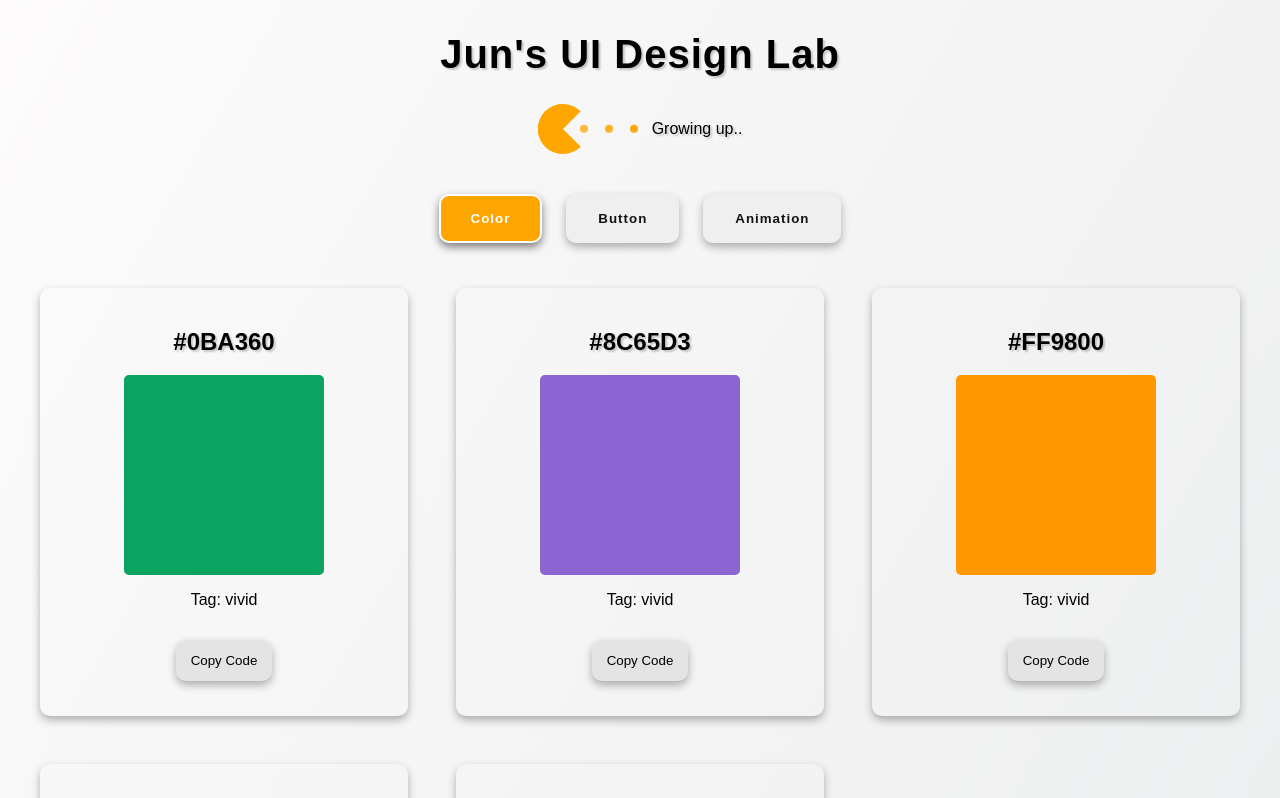
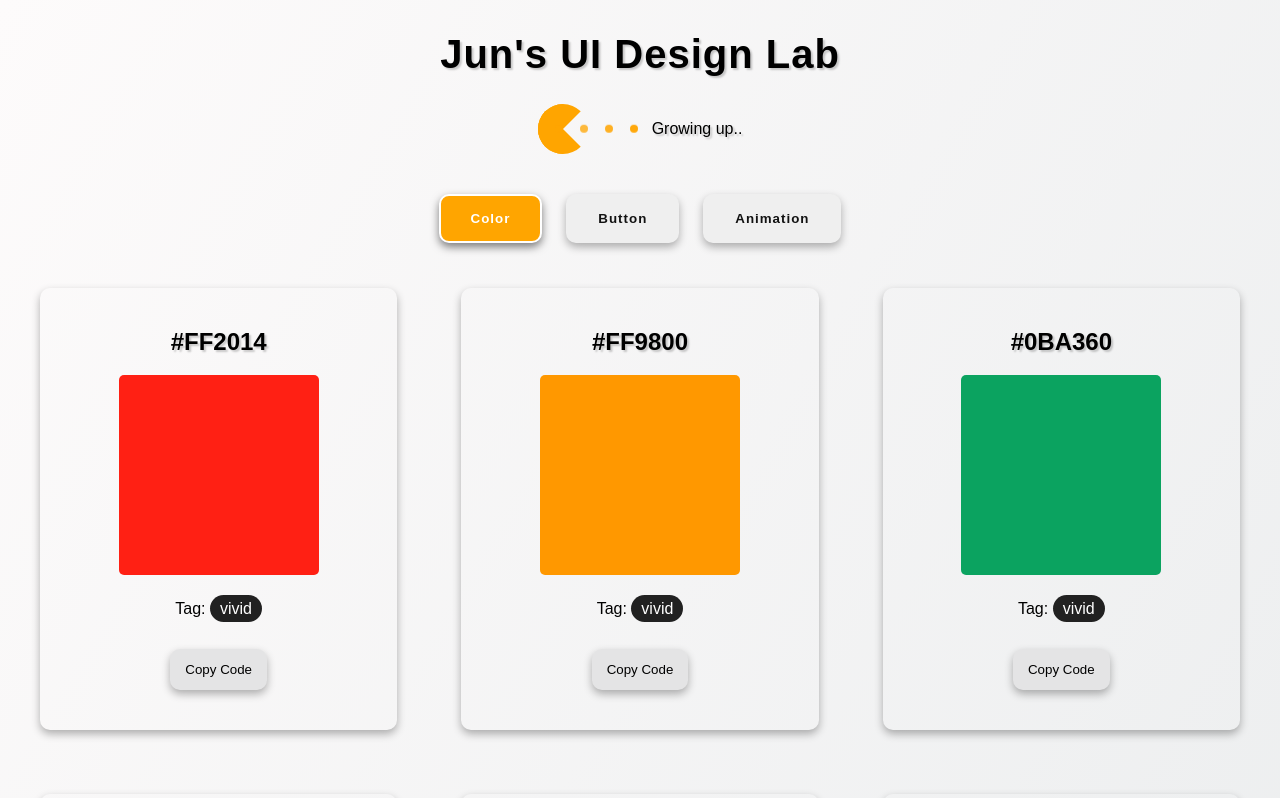
Before and after one commit to JunLee8108/jun-ui-design-lab, a React (Create React App) app: page / in a window 1280 px wide. Shown: the top 798 px of the page. Built offline with nearby package versions, Linux system fonts and the light colour scheme; a web font is replaced by a local one.

Commit message:
design updated

```diff
--- a/src/components/common/Data.js
+++ b/src/components/common/Data.js
@@ -1,4 +1,14 @@
 const buttonData = [
+  {
+    id: 5,
+    name: "#ff2014",
+    tag: "vivid",
+  },
+  {
+    id: 2,
+    name: "#ff9800",
+    tag: "vivid",
+  },
   {
     id: 0,
     name: "#0ba360",
@@ -7,11 +17,6 @@ const buttonData = [
   {
     id: 1,
     name: "#8c65d3",
-    tag: "vivid",
-  },
-  {
-    id: 2,
-    name: "#ff9800",
     tag: "vivid",
   },
   {
--- a/src/index.css
+++ b/src/index.css
@@ -19,9 +19,22 @@ button {
   animation: slideUp 0.7s 0.2s forwards;
 }
 
+.animation2 {
+  opacity: 0;
+  transform: translateX(20px);
+  animation: slideLeft 0.7s 0.2s forwards;
+}
+
 @keyframes slideUp {
   to {
     opacity: 1;
     transform: translateY(0);
   }
 }
+
+@keyframes slideLeft {
+  to {
+    opacity: 1;
+    transform: translateX(0);
+  }
+}
--- a/src/pages/home/Home.css
+++ b/src/pages/home/Home.css
@@ -4,7 +4,7 @@
   margin: auto;
   display: grid;
   grid-template-columns: repeat(auto-fit, minmax(300px, 1fr));
-  grid-gap: 3rem 3rem;
+  grid-gap: 4rem 4rem;
   justify-content: center;
   align-items: center;
   align-content: center;
@@ -26,16 +26,20 @@
   text-shadow: 2px 2px 2px rgba(0, 0, 0, 0.2);
 }
 
-.home-color-box {
-  width: 200px;
-  background-color: #0ba360;
-  height: 200px;
-  border-radius: 5px;
+.home-box-tag {
+  margin-top: 25px;
+}
+
+.home-box-tag-span {
+  padding: 5px 10px;
+  background-color: #212121;
+  color: white;
+  border-radius: 50px;
 }
 
 .home-box-button {
   margin-top: 15px;
-  margin-bottom: 15px;
+  margin-bottom: 20px;
   padding: 13px 15px;
   border: none;
   border-radius: 10px;
@@ -60,9 +64,27 @@
 .home-code-box {
   margin-top: 10px;
   margin-bottom: 10px;
-  border-radius: 50px;
+  border-radius: 30px;
   border: gray 2px dotted;
   padding: 0 20px;
+  letter-spacing: 0.5px;
   font-size: 0.8rem;
-  box-shadow: 0 4px 8px 0 rgba(0, 0, 0, 0.2);
+  box-shadow: 0 4px 8px 0 rgba(0, 0, 0, 0.1);
 }
+
+.home-code-box-close {
+  border: none;
+  color: red;
+  padding: 8px 12px;
+  margin-top: 10px;
+  background-color: transparent;
+  border-radius: 50px;
+  cursor: pointer;
+  font-weight: bold;
+  transition: 0.4s all ease;
+  font-size: 0.9rem;
+}
+
+.home-code-box-close:hover {
+  background-color: rgba(0, 0, 0, 0.1);
+}
--- a/src/pages/home/Home.js
+++ b/src/pages/home/Home.js
@@ -23,6 +23,11 @@ export default function Home() {
     navigator.clipboard.writeText(item.toUpperCase());
   };
 
+  const handleCodeBoxClose = () => {
+    setClicked(false);
+    setActiveIndex(-1);
+  };
+
   return (
     <>
       <div className="home-container animation">
@@ -33,7 +38,9 @@ export default function Home() {
 
               <DynamicBgColor bg={item.name} />
 
-              <p>Tag: {item.tag}</p>
+              <p className="home-box-tag">
+                Tag: <span className="home-box-tag-span">{item.tag}</span>
+              </p>
 
               <button
                 className={`home-box-button ${
@@ -46,9 +53,15 @@ export default function Home() {
 
               {isClicked && activeIndex === index ? (
                 <>
-                  <div className="home-code-box animation">
-                    <p>Copied!</p>
+                  <div className="home-code-box animation2">
+                    <p>✅ Copied!</p>
                   </div>
+                  <button
+                    className="home-code-box-close animation2"
+                    onClick={handleCodeBoxClose}
+                  >
+                    X
+                  </button>
                 </>
               ) : null}
             </div>
```
